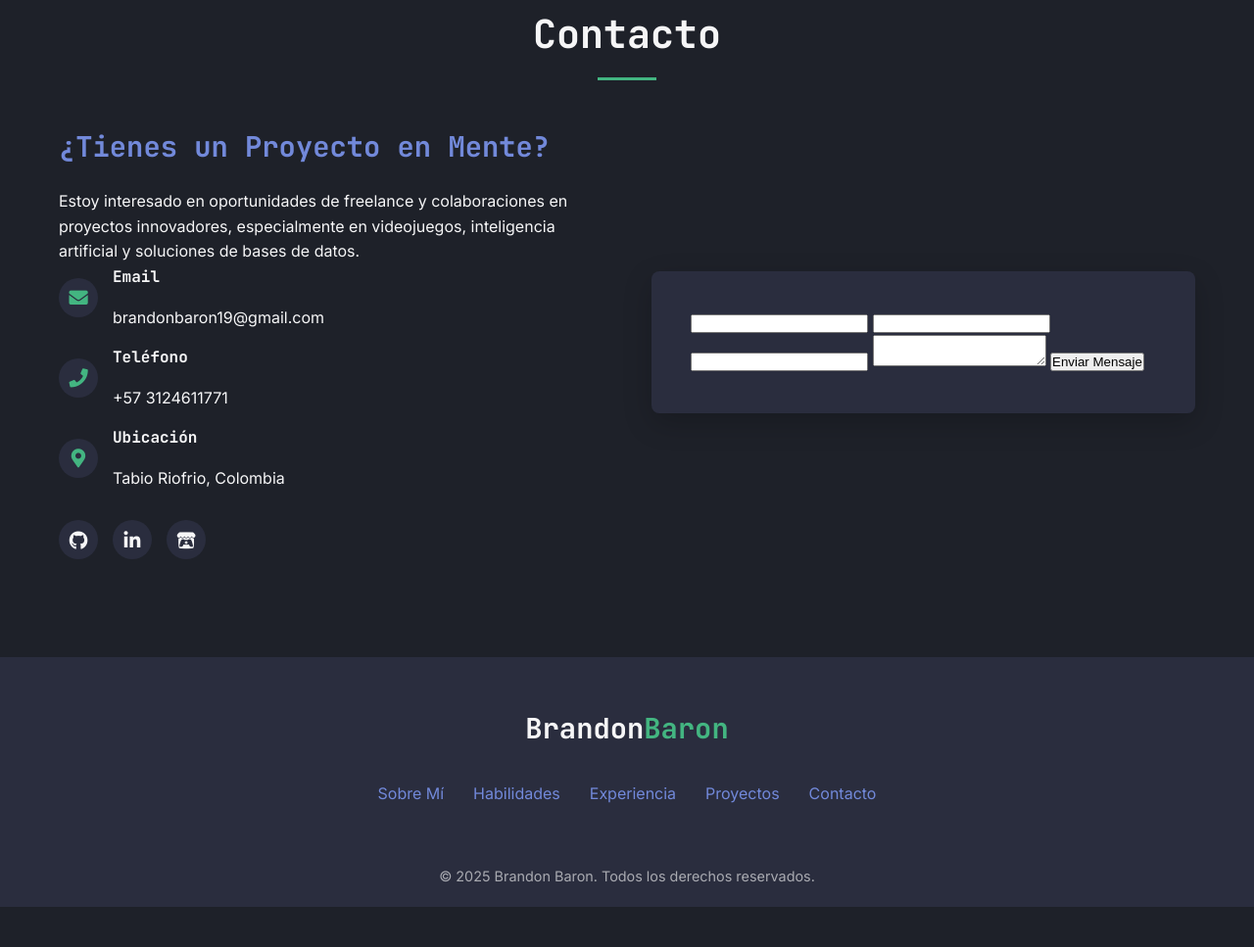
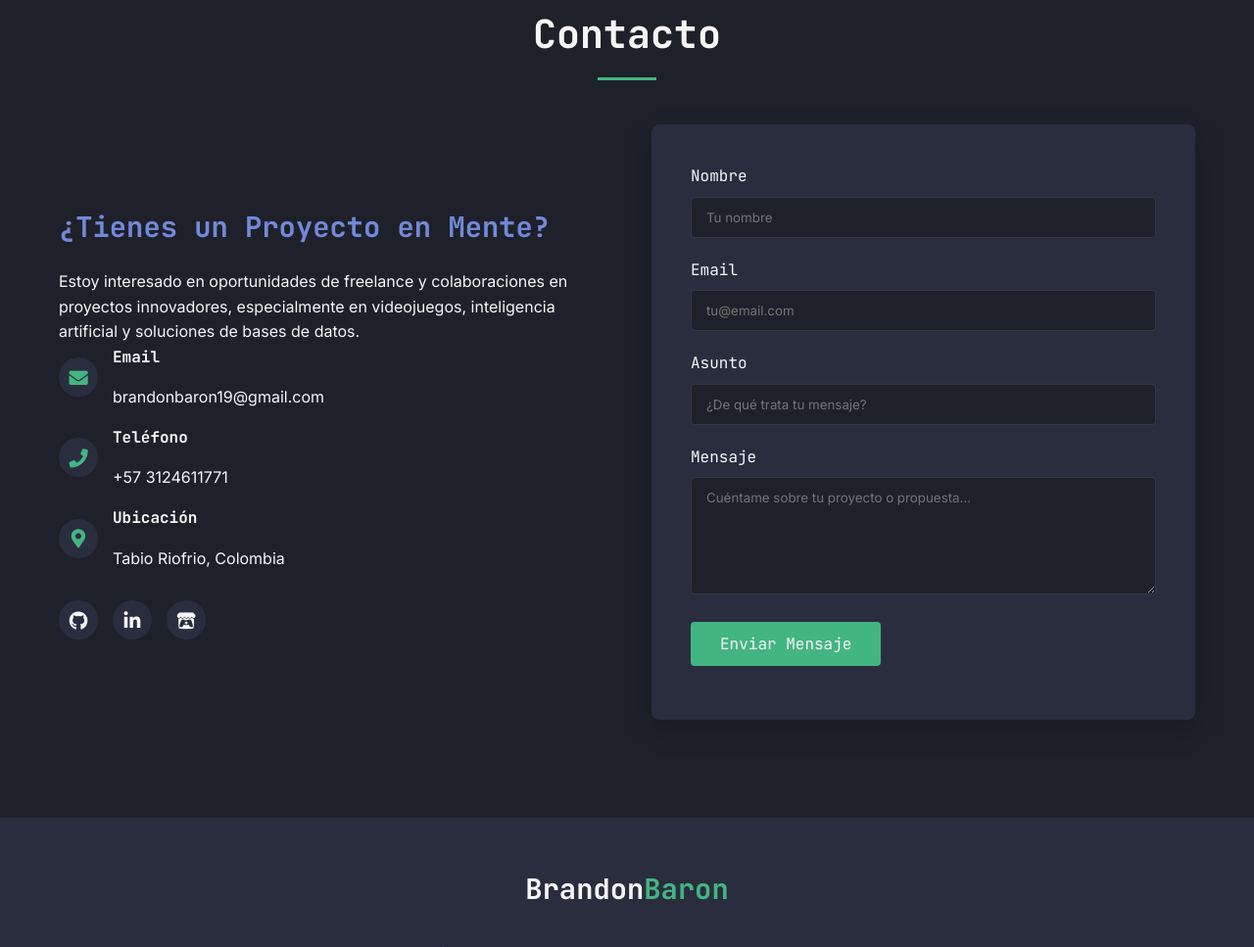
Before and after one commit to BrandonBaron19/Portafolio-Web, a plain HTML site: page index.html in a window 1280 px wide. Shown: the part 5466-6433 px from the top of the page at 98% size. Before the commit the page ends 6392 px from the top, so only its background shows below. Drawn offline with Linux system fonts and the light colour scheme.

Commit message:
Update index.html

```diff
--- a/index.html
+++ b/index.html
@@ -430,12 +430,33 @@
 
                 <div class="contact-form">
                     <form id="contact-form" action="https://formspree.io/f/mqapylvz" method="POST">
-                    <!-- Tus campos (input, textarea) deben tener el atributo 'name' -->
-                        <input type="text" name="name" id="name" required>
-                        <input type="email" name="_replyto" id="email" required> <!-- Usa _replyto para el email del remitente -->
-                        <input type="text" name="subject" id="subject">
-                        <textarea name="message" id="message" required></textarea>
-                        <button type="submit">Enviar Mensaje</button>
+                        <div class="form-group">
+                            <label for="name" class="form-label">Nombre</label>
+                            <!-- Asegúrate de que los inputs tengan el atributo 'name' -->
+                            <input type="text" id="name" name="name" class="form-input" placeholder="Tu nombre" required>
+                        </div>
+
+                        <div class="form-group">
+                            <label for="email" class="form-label">Email</label>
+                             <!-- Asegúrate de que los inputs tengan el atributo 'name' -->
+                            <input type="email" id="email" name="email" class="form-input" placeholder="tu@email.com" required>
+                        </div>
+
+                        <div class="form-group">
+                            <label for="subject" class="form-label">Asunto</label>
+                             <!-- Asegúrate de que los inputs tengan el atributo 'name' -->
+                            <input type="text" id="subject" name="subject" class="form-input" placeholder="¿De qué trata tu mensaje?">
+                        </div>
+
+                        <div class="form-group">
+                            <label for="message" class="form-label">Mensaje</label>
+                             <!-- Asegúrate de que los inputs tengan el atributo 'name' -->
+                            <textarea id="message" name="message" class="form-textarea" placeholder="Cuéntame sobre tu proyecto o propuesta..." required></textarea>
+                        </div>
+
+                        <button type="submit" class="btn btn-primary">Enviar Mensaje</button>
+                        <!-- Opcional: Para mostrar mensajes de éxito/error -->
+                        <p id="form-status" style="margin-top: 15px;"></p>
                     </form>
                 </div>
             </div>
```
